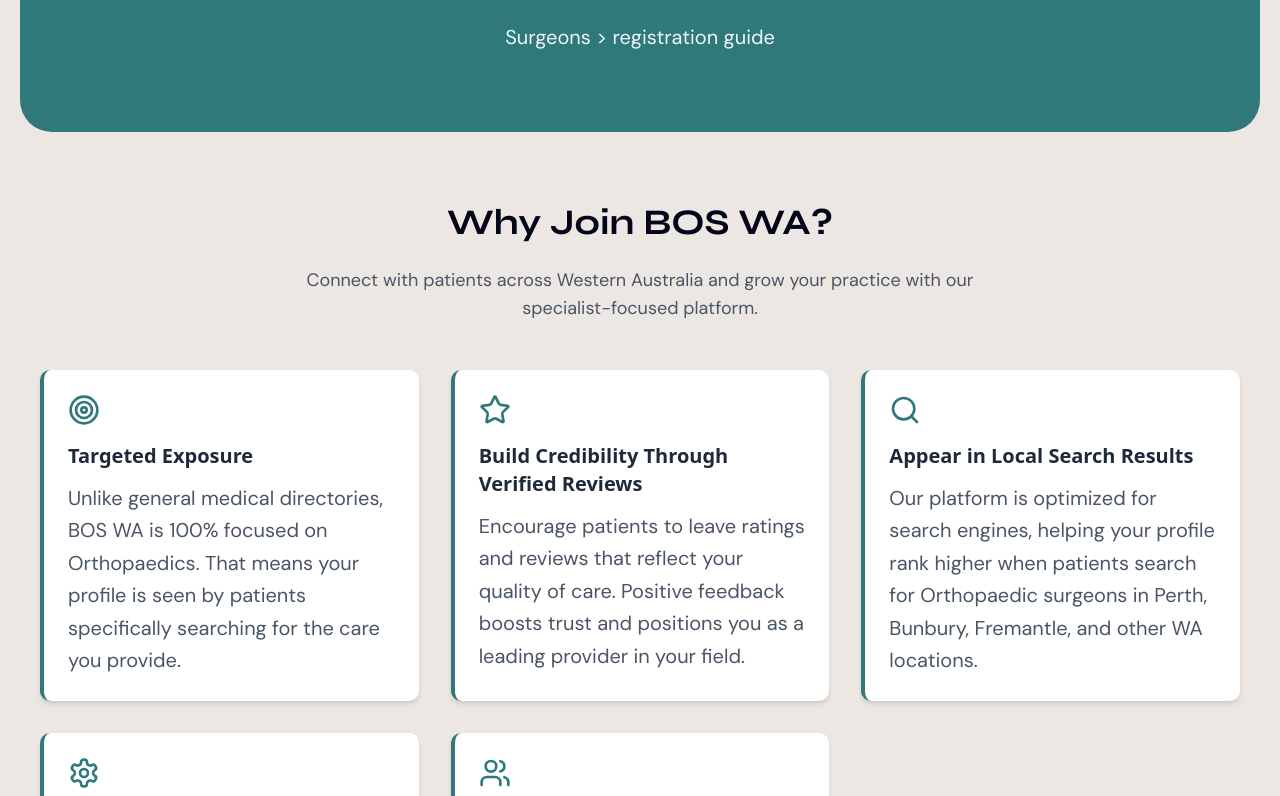
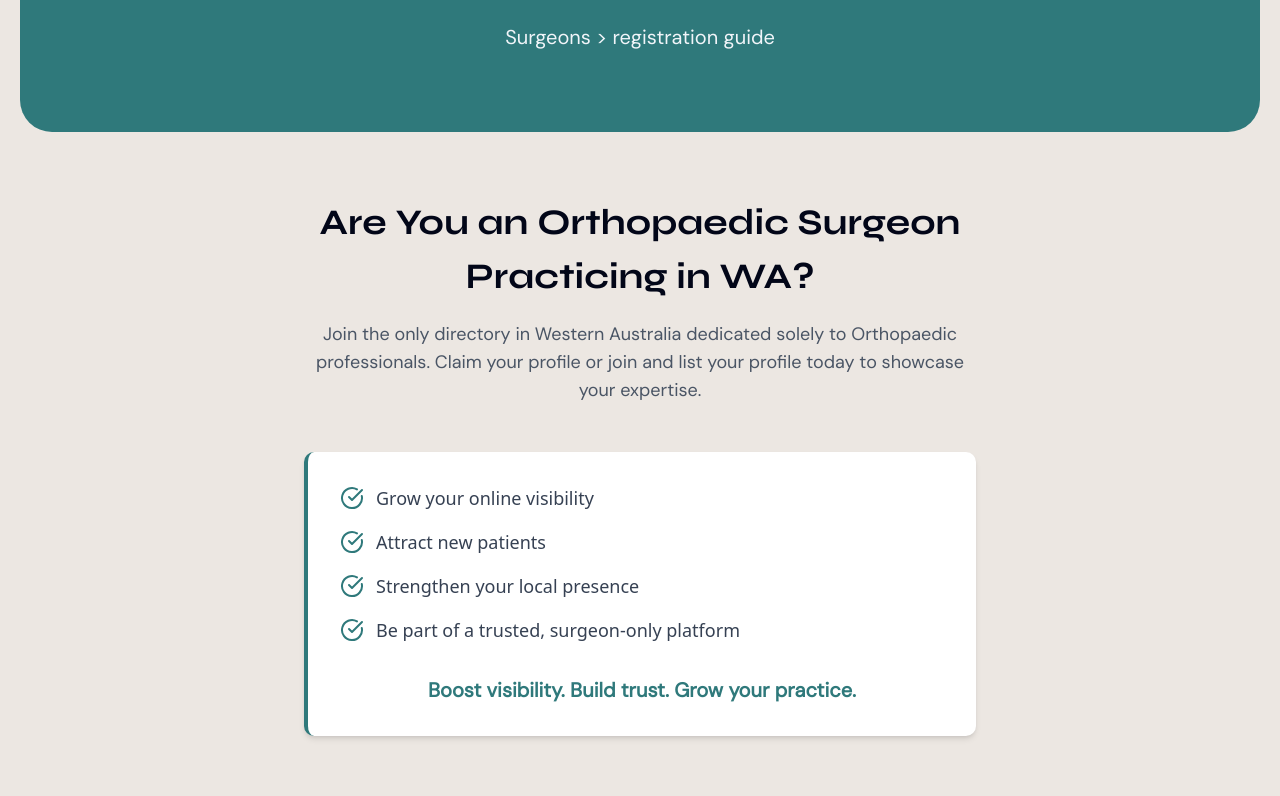
Before and after one commit to bestorthopaedicsurgeon/bos-next, a Next.js app: page /how-to-make-surgeons-profile in a window 1280 px wide. Shown: the part 324-1120 px from the top of the page. Built offline with nearby package versions, Linux system fonts and the light colour scheme; no server answers.

Commit message:
feat: Add WAIntroSection component to enhance surgeon profile page with benefits and visibility information

```diff
--- a/src/app/how-to-make-surgeons-profile/page.js
+++ b/src/app/how-to-make-surgeons-profile/page.js
@@ -1,4 +1,5 @@
 import ProfileHeader from "@/components/reusable/profileHeader";
+import { WAIntroSection } from "@/components/surgeonProfilePage/WAIntroSection";
 import { WhyJoinBOS } from "@/components/surgeonProfilePage/WhyJoinBOS";
 import { HowItWorks } from "@/components/surgeonProfilePage/HowItWorks";
 import { EligibilitySection } from "@/components/surgeonProfilePage/EligibilitySection";
@@ -13,6 +14,9 @@
         step1={"surgeons"}
         step2={"registration guide"}
       />
+
+      <WAIntroSection />
+
       <WhyJoinBOS />
 
       <HowItWorks />
--- a/src/components/surgeonProfilePage/CallToAction.js
+++ b/src/components/surgeonProfilePage/CallToAction.js
@@ -51,7 +51,7 @@
             </Link>
           </div>
 
-          <div className="border-t border-white/20 pt-8">
+          {/* <div className="border-t border-white/20 pt-8">
             <h3 className="font-bold text-lg mb-4">Welcome Message for New Surgeons</h3>
             <div className="bg-white/10 rounded-lg p-6 text-left max-w-2xl mx-auto">
               <h4 className="font-bold mb-3">Welcome to BOS – Your Profile Is Live!</h4>
@@ -67,7 +67,7 @@
                 <p><strong>📞 Phone:</strong> 1300-ORTHO-WA</p>
               </div>
             </div>
-          </div>
+          </div> */}
         </div>
       </div>
     </section>
--- /dev/null
+++ b/src/components/surgeonProfilePage/WAIntroSection.js
@@ -0,0 +1,43 @@
+import React from "react";
+import { CheckCircle } from "lucide-react";
+
+export const WAIntroSection = () => {
+  const benefits = [
+    "Grow your online visibility",
+    "Attract new patients",
+    "Strengthen your local presence",
+    "Be part of a trusted, surgeon-only platform",
+  ];
+
+  return (
+    <section className="py-16">
+      <div className="container mx-auto px-4">
+        <div className="text-center mb-12">
+          <h2 className="font-syne mb-4 max-w-2xl mx-auto">
+            Are You an Orthopaedic Surgeon Practicing in WA?
+          </h2>
+          <p className="text-lg text-gray-600 max-w-2xl mx-auto">
+            Join the only directory in Western Australia dedicated solely to Orthopaedic professionals.
+            Claim your profile or join and list your profile today to showcase your expertise.
+          </p>
+        </div>
+
+        <div className="max-w-2xl mx-auto">
+          <div className="bg-white rounded-lg p-8 shadow-md border-l-4 border-primary">
+            <div className="space-y-4">
+              {benefits.map((benefit, index) => (
+                <div key={index} className="flex items-center gap-3">
+                  <CheckCircle className="w-6 h-6 text-primary flex-shrink-0" />
+                  <span className="text-lg text-gray-700">{benefit}</span>
+                </div>
+              ))}
+            </div>
+            <p className="mt-8 text-xl text-primary font-semibold text-center">
+              Boost visibility. Build trust. Grow your practice.
+            </p>
+          </div>
+        </div>
+      </div>
+    </section>
+  );
+};
```
